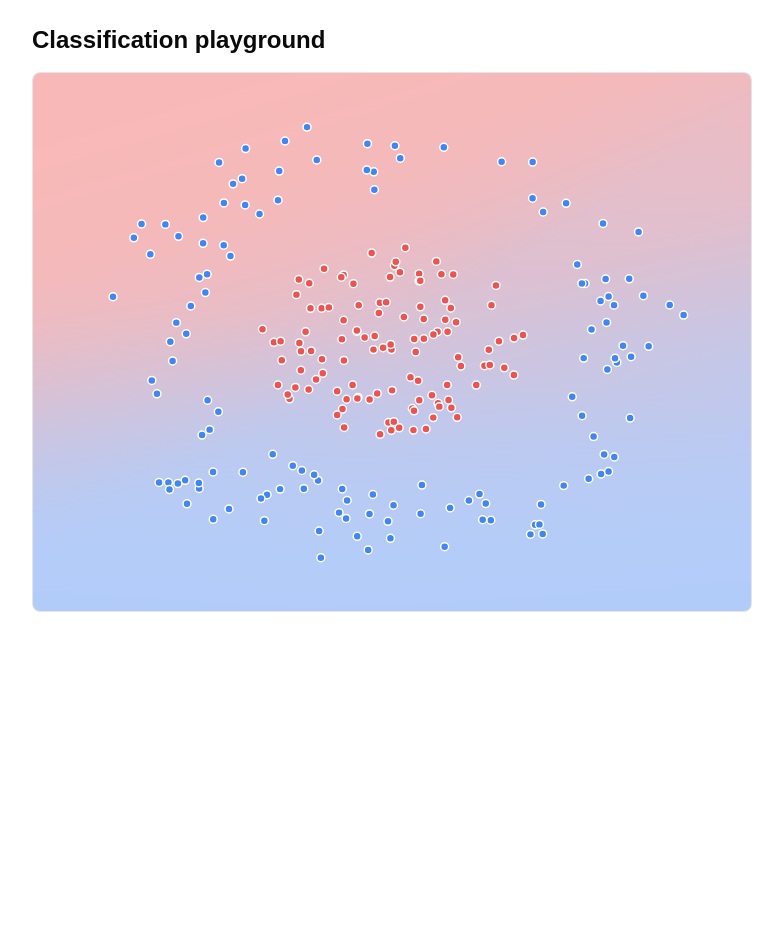
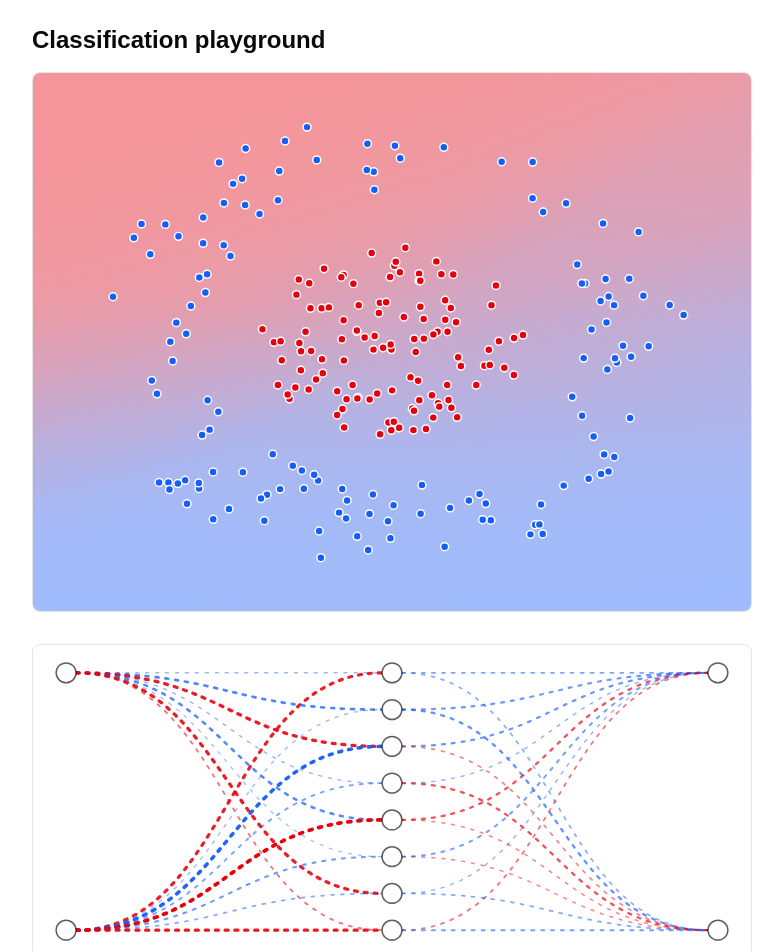
Before and after one commit to GSFranzoni/neural-network-playground, a React (Vite) app: page / in a window 1280 px wide. Shown: the top 952 px of the page, without its empty margins (248-1031 px from the left). Before the commit the page ends 800 px from the top, so only its background shows below. Built offline with nearby package versions, Linux system fonts and the light colour scheme.

Commit message:
feat: integrate network graph visualization and enhance classification plot styling

```diff
--- a/src/app.tsx
+++ b/src/app.tsx
@@ -1,4 +1,10 @@
 import { ClassificationPlot } from "@/components/classification-plot";
+import {
+  NetworkGraph,
+  NetworkGraphConnection,
+  NetworkGraphLayer,
+  NetworkGraphNeuron,
+} from "@/components/network-graph";
 import { DenseLayer, NeuralNetwork, ReLULayer } from "@/lib/neural-network";
 import { datasets } from "@/mocks/dataset";
 import type { Bounds } from "@/types/app";
@@ -12,11 +18,47 @@ const bounds: Bounds = {
 
 const network = new NeuralNetwork([new DenseLayer(2, 8), new ReLULayer(), new DenseLayer(8, 2)]);
 
+function neuronId(layer: number, neuron: number): string {
+  return `layer-${layer}-neuron-${neuron}`;
+}
+
 export function App() {
+  const denseLayers = network.layers.filter(
+    (layer): layer is DenseLayer => layer instanceof DenseLayer,
+  );
+
+  const neuronCounts =
+    denseLayers.length === 0
+      ? []
+      : [denseLayers[0].inputSize, ...denseLayers.map((layer) => layer.outputSize)];
+
   return (
     <main className="mx-auto w-full max-w-3xl p-6">
       <h1 className="mb-4 text-2xl font-semibold">Classification playground</h1>
-      <ClassificationPlot network={network} bounds={bounds} dataset={datasets.circle} />
+      <div className="space-y-8">
+        <ClassificationPlot network={network} bounds={bounds} dataset={datasets.circle} />
+        <NetworkGraph>
+          {neuronCounts.map((count, layerIndex) => (
+            <NetworkGraphLayer key={layerIndex}>
+              {Array.from({ length: count }, (_, neuronIndex) => (
+                <NetworkGraphNeuron key={neuronIndex} id={neuronId(layerIndex, neuronIndex)} />
+              ))}
+            </NetworkGraphLayer>
+          ))}
+          {denseLayers.flatMap((layer, layerIndex) =>
+            layer.weights.flatMap((row, destinationIndex) =>
+              row.map((weight, sourceIndex) => (
+                <NetworkGraphConnection
+                  key={`${layerIndex}-${destinationIndex}-${sourceIndex}`}
+                  from={neuronId(layerIndex, sourceIndex)}
+                  to={neuronId(layerIndex + 1, destinationIndex)}
+                  weight={weight}
+                />
+              )),
+            ),
+          )}
+        </NetworkGraph>
+      </div>
     </main>
   );
 }
--- a/src/components/classification-plot.tsx
+++ b/src/components/classification-plot.tsx
@@ -53,8 +53,10 @@ export const ClassificationPlot: React.FC<Props> = ({ network, bounds, dataset }
               cx={toScreenX(point.x)}
               cy={toScreenY(point.y)}
               r="4"
-              fill={point.label === ClassLabel.A ? "#ef5350" : "#4285f4"}
-              stroke="white"
+              fill={
+                point.label === ClassLabel.A ? "var(--classification-a)" : "var(--classification-b)"
+              }
+              stroke="var(--background)"
               strokeWidth="1.5"
             />
           ))}
--- /dev/null
+++ b/src/components/network-graph.tsx
@@ -0,0 +1,207 @@
+import type { ReactElement, ReactNode } from "react";
+import { Children, cloneElement, isValidElement } from "react";
+
+import { useResizeObserver } from "@/hooks/use-resize-observer";
+
+type Position = {
+  x: number;
+  y: number;
+};
+
+type NetworkGraphNeuronProps = {
+  id: string;
+  position?: Position;
+};
+
+type NetworkGraphConnectionProps = {
+  from: string;
+  to: string;
+  weight: number;
+  maxWeight?: number;
+  fromPosition?: Position;
+  toPosition?: Position;
+};
+
+type NetworkGraphLayerProps = {
+  children: ReactNode;
+  x?: number;
+  height?: number;
+  verticalPadding?: number;
+};
+
+type NetworkGraphProps = {
+  children: ReactNode;
+};
+
+const NEURON_RADIUS = 10;
+
+const HORIZONTAL_PADDING = 32;
+
+const VERTICAL_PADDING = 28;
+
+function neuronY(index: number, count: number, height: number, padding: number): number {
+  if (count === 1) {
+    return height / 2;
+  }
+
+  return padding + (index * (height - padding * 2)) / (count - 1);
+}
+
+function layerNeurons(children: ReactNode): ReactElement<NetworkGraphNeuronProps>[] {
+  return Children.toArray(children).filter(
+    (child): child is ReactElement<NetworkGraphNeuronProps> =>
+      isValidElement<NetworkGraphNeuronProps>(child) && child.type === NetworkGraphNeuron,
+  );
+}
+
+export const NetworkGraphNeuron = ({ position }: NetworkGraphNeuronProps) => {
+  if (!position) {
+    return null;
+  }
+
+  return (
+    <circle
+      cx={position.x}
+      cy={position.y}
+      r={NEURON_RADIUS}
+      fill="var(--card)"
+      stroke="currentColor"
+      strokeOpacity="0.65"
+      strokeWidth="1.5"
+    />
+  );
+};
+
+export const NetworkGraphConnection = ({
+  fromPosition,
+  toPosition,
+  weight,
+  maxWeight = 1,
+}: NetworkGraphConnectionProps) => {
+  if (!fromPosition || !toPosition) {
+    return null;
+  }
+
+  const magnitude = Math.min(Math.abs(weight) / maxWeight, 1);
+
+  const controlX = (fromPosition.x + toPosition.x) / 2;
+
+  const color = weight >= 0 ? "var(--network-positive)" : "var(--network-negative)";
+
+  const pulseDuration = `${(1.8 - magnitude * 0.9).toFixed(2)}s`;
+
+  const path = `M ${fromPosition.x + NEURON_RADIUS} ${fromPosition.y} C ${controlX} ${fromPosition.y}, ${controlX} ${toPosition.y}, ${toPosition.x - NEURON_RADIUS} ${toPosition.y}`;
+
+  return (
+    <path
+      d={path}
+      fill="none"
+      stroke={color}
+      strokeDasharray="3 7"
+      strokeLinecap="round"
+      strokeOpacity={0.4 + magnitude * 0.6}
+      strokeWidth={1.25 + magnitude * 2.5}
+    >
+      <animate
+        attributeName="stroke-dashoffset"
+        dur={pulseDuration}
+        from="0"
+        repeatCount="indefinite"
+        to="-10"
+      />
+    </path>
+  );
+};
+
+export const NetworkGraphLayer = ({
+  children,
+  x = 0,
+  height = 0,
+  verticalPadding = 0,
+}: NetworkGraphLayerProps) => {
+  const neurons = layerNeurons(children);
+
+  return (
+    <g>
+      {neurons.map((neuron, index) =>
+        cloneElement(neuron, {
+          position: {
+            x,
+            y: neuronY(index, neurons.length, height, verticalPadding),
+          },
+        }),
+      )}
+    </g>
+  );
+};
+
+export const NetworkGraph = ({ children }: NetworkGraphProps) => {
+  const { ref, size } = useResizeObserver<HTMLDivElement>();
+
+  const graphChildren = Children.toArray(children).filter(isValidElement);
+
+  const layers = graphChildren.filter(
+    (child): child is ReactElement<NetworkGraphLayerProps> => child.type === NetworkGraphLayer,
+  );
+
+  const connections = graphChildren.filter(
+    (child): child is ReactElement<NetworkGraphConnectionProps> =>
+      child.type === NetworkGraphConnection,
+  );
+
+  const layerPositions = layers.map((_, index) => {
+    const availableWidth = Math.max(size.width - HORIZONTAL_PADDING * 2, 0);
+    const step = layers.length > 1 ? availableWidth / (layers.length - 1) : 0;
+    return HORIZONTAL_PADDING + index * step;
+  });
+
+  const maxWeight = Math.max(
+    1e-6,
+    ...connections.map((connection) => Math.abs(connection.props.weight)),
+  );
+
+  const positions = new Map<string, Position>();
+
+  layers.forEach((layer, layerIndex) => {
+    const neurons = layerNeurons(layer.props.children);
+    neurons.forEach((neuron, neuronIndex) => {
+      positions.set(neuron.props.id, {
+        x: layerPositions[layerIndex],
+        y: neuronY(neuronIndex, neurons.length, size.height, VERTICAL_PADDING),
+      });
+    });
+  });
+
+  return (
+    <div
+      ref={ref}
+      className="bg-background relative aspect-16/7 min-h-64 w-full overflow-hidden rounded-md border"
+    >
+      <svg
+        className="h-full w-full"
+        viewBox={`0 0 ${size.width} ${size.height}`}
+        role="img"
+        aria-label="Neural network graph"
+      >
+        <g>
+          {connections.map((connection) =>
+            cloneElement(connection, {
+              fromPosition: positions.get(connection.props.from),
+              toPosition: positions.get(connection.props.to),
+              maxWeight,
+            }),
+          )}
+        </g>
+        <g>
+          {layers.map((layer, index) =>
+            cloneElement(layer, {
+              x: layerPositions[index],
+              height: size.height,
+              verticalPadding: VERTICAL_PADDING,
+            }),
+          )}
+        </g>
+      </svg>
+    </div>
+  );
+};
--- a/src/index.css
+++ b/src/index.css
@@ -7,7 +7,7 @@
 
 @theme inline {
   --font-heading: var(--font-sans);
-    --font-sans: 'Geist Variable', sans-serif;
+  --font-sans: "Geist Variable", sans-serif;
   --color-sidebar-ring: var(--sidebar-ring);
   --color-sidebar-border: var(--sidebar-border);
   --color-sidebar-accent-foreground: var(--sidebar-accent-foreground);
@@ -25,6 +25,10 @@
   --color-input: var(--input);
   --color-border: var(--border);
   --color-destructive: var(--destructive);
+  --color-network-positive: var(--network-positive);
+  --color-network-negative: var(--network-negative);
+  --color-classification-a: var(--classification-a);
+  --color-classification-b: var(--classification-b);
   --color-accent-foreground: var(--accent-foreground);
   --color-accent: var(--accent);
   --color-muted-foreground: var(--muted-foreground);
@@ -64,6 +68,10 @@
   --accent: oklch(0.97 0 0);
   --accent-foreground: oklch(0.205 0 0);
   --destructive: oklch(0.577 0.245 27.325);
+  --network-positive: oklch(0.546 0.245 262.881);
+  --network-negative: oklch(0.577 0.245 27.325);
+  --classification-a: var(--network-negative);
+  --classification-b: var(--network-positive);
   --border: oklch(0.922 0 0);
   --input: oklch(0.922 0 0);
   --ring: oklch(0.708 0 0);
@@ -99,6 +107,10 @@
   --accent: oklch(0.269 0 0);
   --accent-foreground: oklch(0.985 0 0);
   --destructive: oklch(0.704 0.191 22.216);
+  --network-positive: oklch(0.72 0.16 262.881);
+  --network-negative: oklch(0.704 0.191 22.216);
+  --classification-a: var(--network-negative);
+  --classification-b: var(--network-positive);
   --border: oklch(1 0 0 / 10%);
   --input: oklch(1 0 0 / 15%);
   --ring: oklch(0.556 0 0);
--- a/src/lib/canvas.ts
+++ b/src/lib/canvas.ts
@@ -6,8 +6,14 @@ type Size = {
   height: number;
 };
 
-const CLASS_A = [239, 83, 80] as const;
-const CLASS_B = [66, 133, 244] as const;
+function colorFromToken(token: string): [number, number, number] {
+  const swatch = document.createElement("canvas");
+  const context = swatch.getContext("2d")!;
+  context.fillStyle = getComputedStyle(document.documentElement).getPropertyValue(token).trim();
+  context.fillRect(0, 0, 1, 1);
+  const [red, green, blue] = context.getImageData(0, 0, 1, 1).data;
+  return [red, green, blue];
+}
 
 function probabilityOfClassOne(output: number[]): number {
   if (output.length === 1) {
@@ -49,6 +55,8 @@ export function drawDecisionSurface(
   const columns = Math.max(2, Math.min(180, Math.round(size.width / 3)));
   const rows = Math.max(2, Math.min(180, Math.round(size.height / 3)));
   const image = context.createImageData(columns, rows);
+  const classA = colorFromToken("--classification-a");
+  const classB = colorFromToken("--classification-b");
 
   for (let row = 0; row < rows; row++) {
     const y = bounds.maxY - ((row + 0.5) / rows) * (bounds.maxY - bounds.minY);
@@ -56,9 +64,9 @@ export function drawDecisionSurface(
       const x = bounds.minX + ((column + 0.5) / columns) * (bounds.maxX - bounds.minX);
       const confidence = probabilityOfClassOne(network.forward([x, y]));
       const index = (row * columns + column) * 4;
-      image.data[index] = Math.round(CLASS_A[0] + (CLASS_B[0] - CLASS_A[0]) * confidence);
-      image.data[index + 1] = Math.round(CLASS_A[1] + (CLASS_B[1] - CLASS_A[1]) * confidence);
-      image.data[index + 2] = Math.round(CLASS_A[2] + (CLASS_B[2] - CLASS_A[2]) * confidence);
+      image.data[index] = Math.round(classA[0] + (classB[0] - classA[0]) * confidence);
+      image.data[index + 1] = Math.round(classA[1] + (classB[1] - classA[1]) * confidence);
+      image.data[index + 2] = Math.round(classA[2] + (classB[2] - classA[2]) * confidence);
       image.data[index + 3] = 105;
     }
   }
```
Lines whose indentation alone changed are shown as unchanged.
